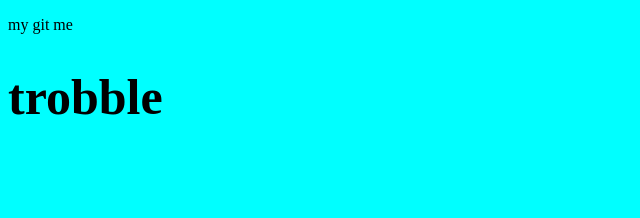
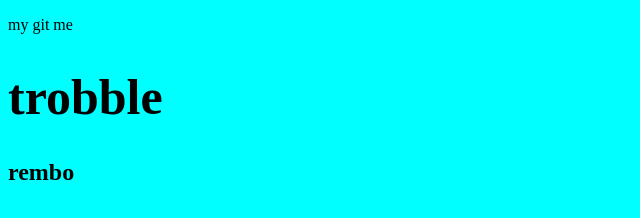
Before and after one commit to igorrembo/batman, a plain HTML site: page index.html in a window 1280 px wide. Shown: the whole page, without its empty margins (0-640 px from the left). Drawn offline with Linux system fonts and the light colour scheme; files that its build step writes are made by us from their sources.

Commit message:
заголовок поменял

```diff
--- a/index.html
+++ b/index.html
@@ -11,5 +11,6 @@
 <body>
     <p>my git me</p>
     <h1>trobble</h1>
+    <h2>rembo</h2>
 </body>
 </html>
```
